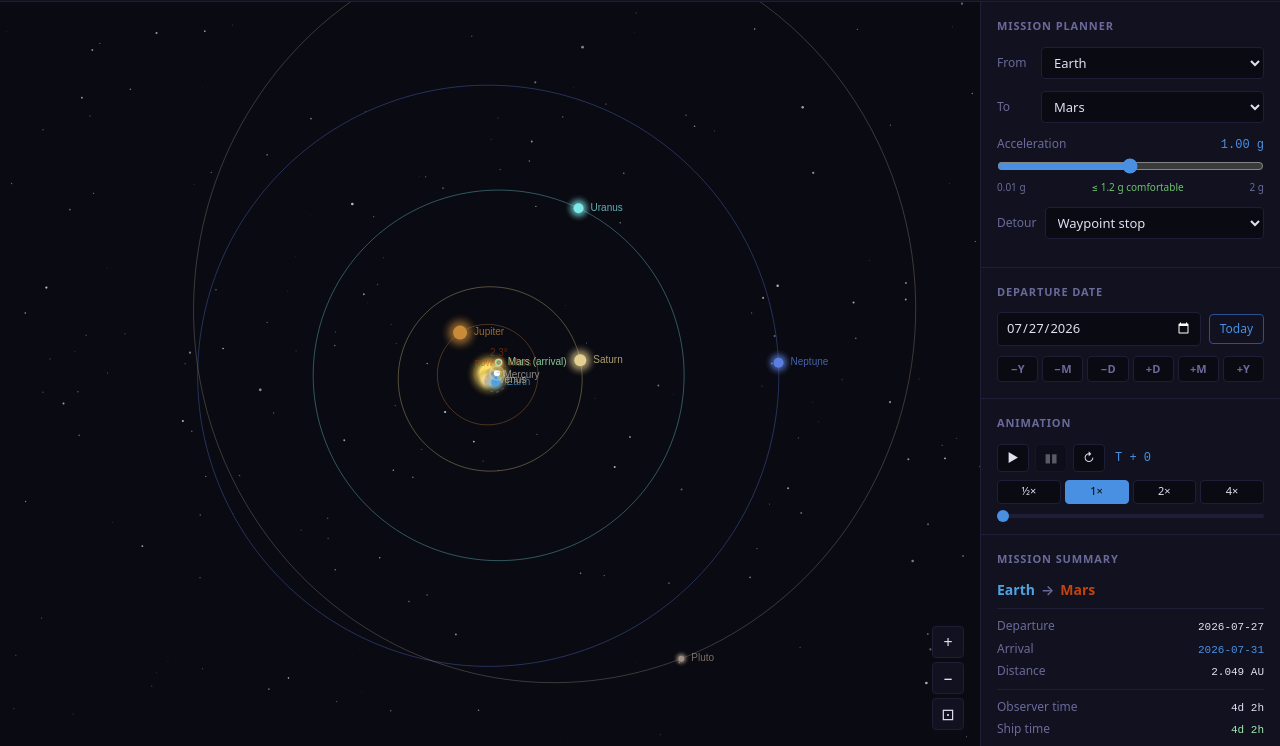
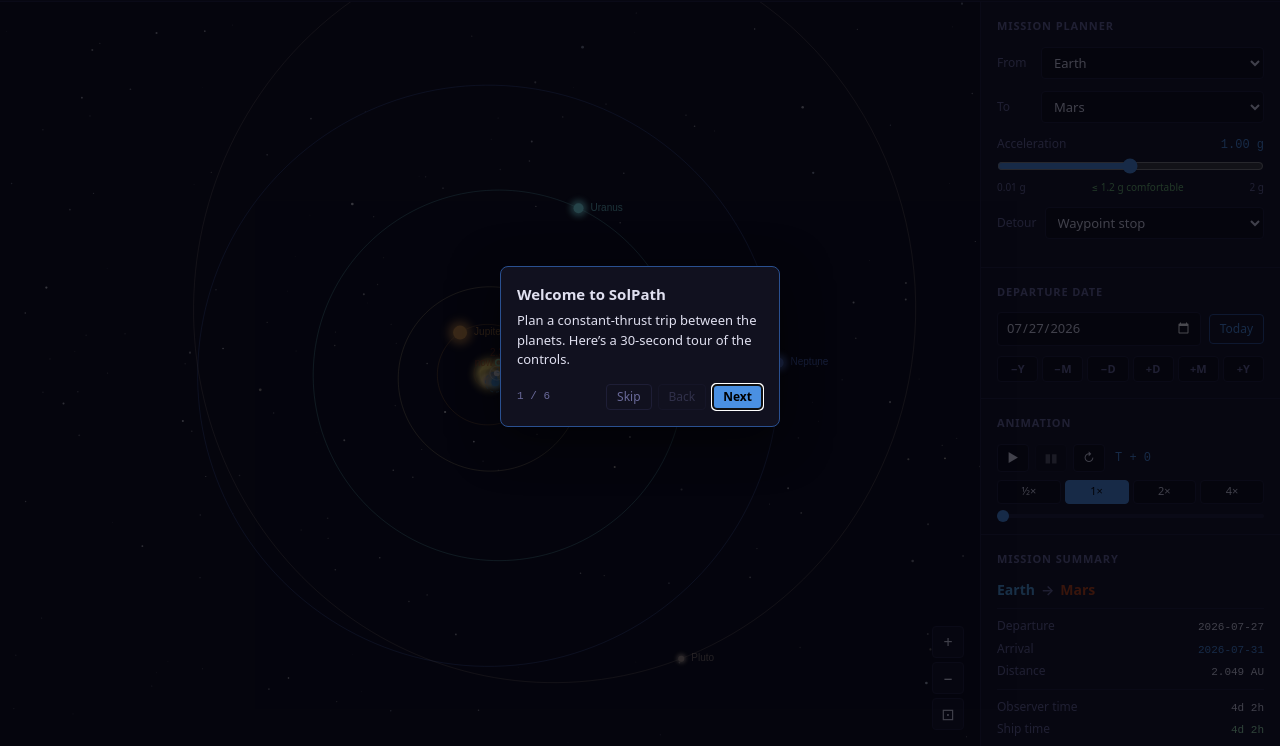
Before and after one commit to mturnbo/SolPath, a plain HTML site: page index.html in a window 1280 px wide. Shown: the part 54-800 px from the top of the page. Drawn offline with Linux system fonts and the light colour scheme.

Commit message:
Add first-load tutorial with spotlight walkthrough and Help replay
Co-Authored-By: Claude Fable 5 <noreply@anthropic.com>

```diff
--- a/index.html
+++ b/index.html
@@ -17,6 +17,7 @@
       <h1>SolPath</h1>
       <p class="tagline">Constant-Thrust Spacecraft Trajectory Planner</p>
       <button class="btn-share" id="btn-share" title="Copy shareable link">&#128279; Share</button>
+      <button class="btn-share" id="btn-help" title="Replay the tutorial">&#8253; Help</button>
       <button class="btn-share" id="btn-about" title="About SolPath">&#9432; About</button>
     </header>
 
@@ -193,6 +194,7 @@
           <li>Use the scrub bar to seek anywhere in the animation.</li>
           <li>The Share button copies a link that encodes your full mission setup.</li>
           <li>Try Earth → Mars on 2032-07-14 to see a solar detour in action.</li>
+          <li><a href="#" class="modal-link" data-action="replay-tutorial">Replay the tutorial</a> for a quick tour of the controls.</li>
         </ul>
 
         <p class="modal-footnote">
--- a/src/css/main.css
+++ b/src/css/main.css
@@ -722,6 +722,128 @@ body {
   margin-top: 14px;
 }
 
+/* ── Tutorial (first-load walkthrough) ── */
+
+.modal-link {
+  color: var(--color-accent);
+  text-decoration: underline dotted;
+  text-underline-offset: 2px;
+  cursor: pointer;
+}
+
+.modal-link:hover {
+  text-decoration-style: solid;
+}
+
+.tut-overlay {
+  position: fixed;
+  inset: 0;
+  z-index: 200;
+}
+
+.tut-overlay[hidden] {
+  display: none;
+}
+
+/* Full dim only when a step has no target (welcome / finish). */
+.tut-overlay--dim {
+  background: rgba(4, 4, 12, 0.72);
+}
+
+.tut-highlight {
+  position: fixed;
+  border-radius: 6px;
+  /* The big spread ring dims everything except the spotlighted element. */
+  box-shadow: 0 0 0 9999px rgba(4, 4, 12, 0.72);
+  outline: 2px solid var(--color-accent);
+  outline-offset: 0;
+  pointer-events: none;
+  transition: left 0.2s, top 0.2s, width 0.2s, height 0.2s;
+}
+
+.tut-highlight[hidden] {
+  display: none;
+}
+
+.tut-card {
+  position: fixed;
+  width: 280px;
+  max-width: calc(100vw - 24px);
+  background: var(--color-surface);
+  border: 1px solid var(--color-accent-dim);
+  border-radius: 8px;
+  padding: 16px;
+  box-shadow: 0 12px 48px rgba(0, 0, 0, 0.6);
+}
+
+.tut-title {
+  font-size: 15px;
+  font-weight: 700;
+  margin-bottom: 6px;
+  color: var(--color-text);
+}
+
+.tut-text {
+  font-size: 13px;
+  color: var(--color-text);
+  margin-bottom: 14px;
+}
+
+.tut-footer {
+  display: flex;
+  align-items: center;
+  justify-content: space-between;
+  gap: 8px;
+}
+
+.tut-count {
+  font-family: var(--font-mono);
+  font-size: 11px;
+  color: var(--color-text-muted);
+}
+
+.tut-btns {
+  display: flex;
+  gap: 6px;
+}
+
+.tut-btns button {
+  height: 26px;
+  padding: 0 10px;
+  border-radius: 4px;
+  font-size: 12px;
+  cursor: pointer;
+  border: 1px solid var(--color-border);
+  background: transparent;
+  color: var(--color-text-muted);
+  transition: color 0.15s, border-color 0.15s, background 0.15s;
+}
+
+.tut-btns button:hover:not(:disabled) {
+  color: var(--color-accent);
+  border-color: var(--color-accent);
+}
+
+.tut-btns button:disabled {
+  opacity: 0.35;
+  cursor: default;
+}
+
+.tut-next {
+  background: var(--color-accent) !important;
+  border-color: var(--color-accent) !important;
+  color: #000 !important;
+  font-weight: 600;
+}
+
+.tut-next:hover {
+  background: #5b9cec !important;
+}
+
+@media (prefers-reduced-motion: reduce) {
+  .tut-highlight { transition: none; }
+}
+
 /* ── Responsive ── */
 
 @media (max-width: 640px) {
--- a/src/js/main.js
+++ b/src/js/main.js
@@ -17,6 +17,7 @@ import { renderMissionInfo } from './ui/missionInfo.js';
 import { createAnimator, getSpacecraftState } from './ui/animator.js';
 import { readParams, writeParams, copyPermalink } from './ui/permalink.js';
 import { initAboutModal } from './ui/about.js';
+import { initTutorial } from './ui/tutorial.js';
 
 const canvas = document.getElementById('solar-system');
 const ctx    = canvas.getContext('2d');
@@ -328,6 +329,7 @@ document.getElementById('btn-share')?.addEventListener('click', async function (
 });
 
 initAboutModal();
+initTutorial();
 
 // ── Hover ─────────────────────────────────────────────────────────────────────
 
--- /dev/null
+++ b/src/js/ui/tutorial.js
@@ -0,0 +1,183 @@
+// First-load tutorial: a short spotlight walkthrough of the main controls.
+// Auto-runs once on a clean first visit; replayable anytime from the Help button
+// or the About popup.
+
+const SEEN_KEY = 'solpath.tutorialSeen';
+
+// Each step spotlights a real element (target = CSS selector) with a short blurb.
+// A null target shows a centered card (welcome / finish).
+const TUTORIAL_STEPS = [
+  {
+    target: null,
+    title: 'Welcome to SolPath',
+    text: 'Plan a constant-thrust trip between the planets. Here’s a 30-second tour of the controls.',
+  },
+  {
+    target: '#section-mission',
+    title: 'Mission Planner',
+    text: 'Pick an origin and destination, set the acceleration, and choose how to handle paths that skim the Sun.',
+  },
+  {
+    target: '#section-date',
+    title: 'Departure Date',
+    text: 'Set when you leave. The planets move, so the geometry and travel time change with the date.',
+  },
+  {
+    target: '#section-animation',
+    title: 'Fly the Mission',
+    text: 'Play the flip-and-burn animation, change the speed, or drag the scrub bar to seek anywhere in the trip.',
+  },
+  {
+    target: '#canvas-container',
+    title: 'The Map',
+    text: 'Drag to pan and scroll to zoom. The ship follows the trajectory, flipping at the midpoint to decelerate.',
+  },
+  {
+    target: '#section-info',
+    title: 'Results & Logs',
+    text: 'Read travel time, speed, and Δv here — and use Export Log to download an hourly CSV of the trip. Replay this tour anytime from the ‽ Help button.',
+  },
+];
+
+/** Pure predicate (exported for tests): auto-run only on a clean first visit. */
+export function shouldAutoStart({ seen, hasParams }) {
+  return !seen && !hasParams;
+}
+
+function readSeen() {
+  try { return localStorage.getItem(SEEN_KEY) === '1'; } catch { return false; }
+}
+function markSeen() {
+  try { localStorage.setItem(SEEN_KEY, '1'); } catch { /* private mode — ignore */ }
+}
+
+export function initTutorial() {
+  // ── Build the overlay once ──────────────────────────────────────────────
+  const overlay = document.createElement('div');
+  overlay.className = 'tut-overlay';
+  overlay.hidden = true;
+  overlay.innerHTML = `
+    <div class="tut-highlight"></div>
+    <div class="tut-card" role="dialog" aria-modal="true" aria-labelledby="tut-title">
+      <h3 class="tut-title" id="tut-title"></h3>
+      <p class="tut-text"></p>
+      <div class="tut-footer">
+        <span class="tut-count"></span>
+        <div class="tut-btns">
+          <button type="button" class="tut-skip">Skip</button>
+          <button type="button" class="tut-back">Back</button>
+          <button type="button" class="tut-next">Next</button>
+        </div>
+      </div>
+    </div>`;
+  document.body.appendChild(overlay);
+
+  const highlight = overlay.querySelector('.tut-highlight');
+  const card      = overlay.querySelector('.tut-card');
+  const titleEl   = overlay.querySelector('.tut-title');
+  const textEl    = overlay.querySelector('.tut-text');
+  const countEl   = overlay.querySelector('.tut-count');
+  const backBtn   = overlay.querySelector('.tut-back');
+  const nextBtn   = overlay.querySelector('.tut-next');
+  const skipBtn   = overlay.querySelector('.tut-skip');
+
+  let index = 0;
+  let active = false;
+
+  function positionFor(step) {
+    const el = step.target && document.querySelector(step.target);
+    if (!el) {
+      overlay.classList.add('tut-overlay--dim');
+      highlight.hidden = true;
+      card.style.left = `${(window.innerWidth  - card.offsetWidth)  / 2}px`;
+      card.style.top  = `${(window.innerHeight - card.offsetHeight) / 2}px`;
+      return;
+    }
+    overlay.classList.remove('tut-overlay--dim');
+    highlight.hidden = false;
+
+    const r   = el.getBoundingClientRect();
+    const pad = 6;
+    highlight.style.left   = `${r.left - pad}px`;
+    highlight.style.top    = `${r.top - pad}px`;
+    highlight.style.width  = `${r.width + pad * 2}px`;
+    highlight.style.height = `${r.height + pad * 2}px`;
+
+    // Place the card beside the target: prefer right, then left, else centered.
+    const gap = 16, m = 12;
+    const cw = card.offsetWidth, ch = card.offsetHeight;
+    let left = r.right + gap;
+    if (left + cw > window.innerWidth - m) left = r.left - gap - cw;
+    if (left < m) left = Math.max(m, (window.innerWidth - cw) / 2);
+    let top = r.top + r.height / 2 - ch / 2;
+    top = Math.min(Math.max(top, m), window.innerHeight - ch - m);
+    card.style.left = `${left}px`;
+    card.style.top  = `${top}px`;
+  }
+
+  function render() {
+    const step = TUTORIAL_STEPS[index];
+    titleEl.textContent = step.title;
+    textEl.textContent  = step.text;
+    countEl.textContent = `${index + 1} / ${TUTORIAL_STEPS.length}`;
+    backBtn.disabled = index === 0;
+    nextBtn.textContent = index === TUTORIAL_STEPS.length - 1 ? 'Done' : 'Next';
+
+    const el = step.target && document.querySelector(step.target);
+    if (el) el.scrollIntoView({ block: 'nearest', behavior: 'auto' });
+    // Measure after any scroll/layout settles.
+    requestAnimationFrame(() => positionFor(step));
+  }
+
+  function start() {
+    index = 0;
+    active = true;
+    overlay.hidden = false;
+    render();
+    nextBtn.focus();
+  }
+
+  function finish() {
+    active = false;
+    overlay.hidden = true;
+    markSeen();
+  }
+
+  function go(delta) {
+    const next = index + delta;
+    if (next < 0) return;
+    if (next >= TUTORIAL_STEPS.length) { finish(); return; }
+    index = next;
+    render();
+  }
+
+  nextBtn.addEventListener('click', () => go(1));
+  backBtn.addEventListener('click', () => go(-1));
+  skipBtn.addEventListener('click', finish);
+  overlay.addEventListener('click', e => { if (e.target === overlay) finish(); });
+  window.addEventListener('keydown', e => {
+    if (!active) return;
+    if (e.key === 'Escape')      { e.preventDefault(); finish(); }
+    else if (e.key === 'ArrowRight' || e.key === 'Enter') { e.preventDefault(); go(1); }
+    else if (e.key === 'ArrowLeft') { e.preventDefault(); go(-1); }
+  });
+  const reposition = () => { if (active) positionFor(TUTORIAL_STEPS[index]); };
+  window.addEventListener('resize', reposition);
+  document.getElementById('control-panel')?.addEventListener('scroll', reposition);
+
+  // ── Entry points ─────────────────────────────────────────────────────────
+  document.getElementById('btn-help')?.addEventListener('click', start);
+  document.querySelector('[data-action="replay-tutorial"]')?.addEventListener('click', e => {
+    e.preventDefault();
+    const about = document.getElementById('about-modal');
+    if (about) about.hidden = true;
+    start();
+  });
+
+  // Auto-run on a clean first visit (no shared-permalink params).
+  if (shouldAutoStart({ seen: readSeen(), hasParams: window.location.search.length > 1 })) {
+    requestAnimationFrame(start);
+  }
+
+  return { start };
+}
```
Also changed, not shown: tests/tutorial.test.mjs (added, +19 -0 lines).
